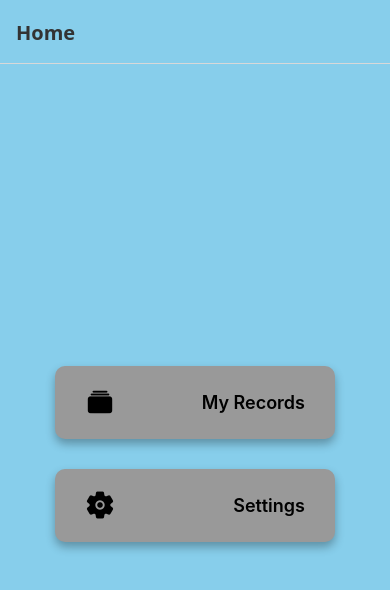
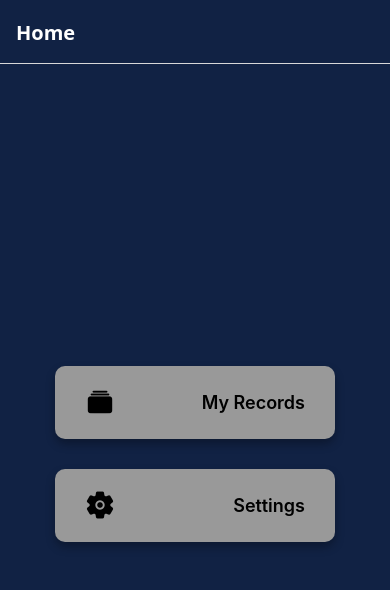
Before and after one commit to Xoli-Nxiweni/AudioJournal, a React Native app: screen /Home in a window 390 px wide. Shown: the top 590 px of the page. Built offline with nearby package versions, Linux system fonts and the light colour scheme.

Commit message:
changed the color scheme of the UI

```diff
--- a/App.tsx
+++ b/App.tsx
@@ -6,6 +6,7 @@ import HomeScreen from './src/screens/HomeScreen';
 import RecordsScreen from './src/screens/RecordsScreen';
 import SettingsScreen from './src/screens/SettingsScreen';
 import { SettingsProvider } from './src/contexts/SettingsContext';
+import { StatusBar } from 'expo-status-bar';
 
 const Stack = createStackNavigator();
 
@@ -13,13 +14,14 @@ const App: React.FC = () => {
   return (
     <SettingsProvider>
       <NavigationContainer>
+        <StatusBar backgroundColor='#124' style='light'/>
         <Stack.Navigator
           initialRouteName="Home"
           screenOptions={{
             headerStyle: {
-              backgroundColor: 'skyblue',
+              backgroundColor: '#124',
             },
-            headerTintColor: '#333',
+            headerTintColor: '#fff',
             headerTitleStyle: {
               fontWeight: 'bold',
               fontSize: 20,
@@ -42,8 +44,8 @@ const App: React.FC = () => {
             component={SettingsScreen}
             options={{
               title: 'App Settings',
-              // headerStyle: { backgroundColor: '#FF5722' },
-              headerTintColor: '#FFFFFF',
+              headerStyle: { backgroundColor: '#FF5722' },
+              headerTintColor: '#000',
             }}
           />
         </Stack.Navigator>
--- a/src/screens/HomeScreen.tsx
+++ b/src/screens/HomeScreen.tsx
@@ -45,7 +45,7 @@ const styles = StyleSheet.create({
   container: {
     flex: 1,
     justifyContent: 'center',
-    backgroundColor: 'skyblue',
+    backgroundColor: '#124',
     alignItems: 'center',
     padding: 20,
   },
--- a/src/screens/RecordsScreen.tsx
+++ b/src/screens/RecordsScreen.tsx
@@ -43,7 +43,7 @@ interface PlaybackState {
 
 // Constants
 const STORAGE_KEY = "voiceNotes";
-const MAX_RECORDING_DURATION = 600; // 10 minutes
+const MAX_RECORDING_DURATION = 600;
 const PLAYBACK_SPEEDS = [0.5, 1.0, 1.5, 2.0];
 
 const RecordsScreen: React.FC = () => {
@@ -425,7 +425,7 @@ const RecordsScreen: React.FC = () => {
 
   // Main Render
   return (
-    <View style={[styles.container, { backgroundColor: "skyblue" }]}>
+    <View style={[styles.container, { backgroundColor: "#124" }]}>
       <TextInput
         style={[styles.searchInput, { backgroundColor: colors.card, color: colors.text }]}
         placeholder="Search Notes"
@@ -566,6 +566,7 @@ const styles = StyleSheet.create({
     }),
   },
   noteContainer: {
+    backgroundColor: "red",
     flexDirection: "row",
     padding: 16,
     marginBottom: 8,
```
